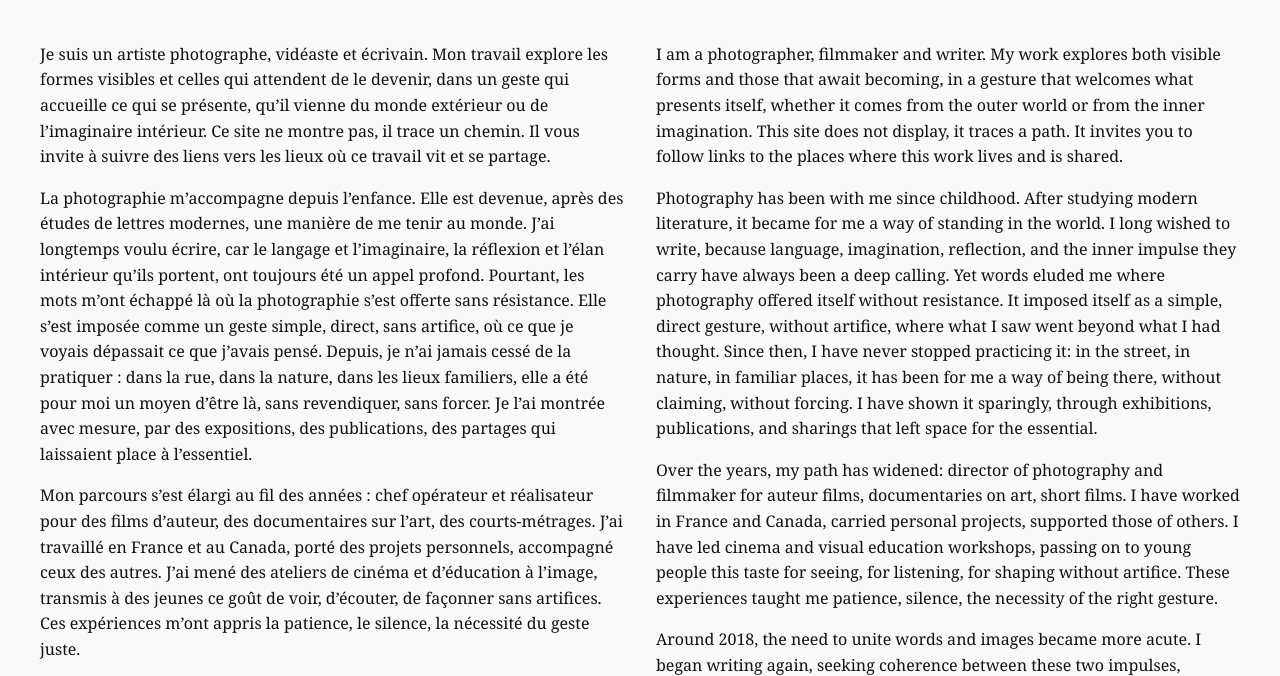
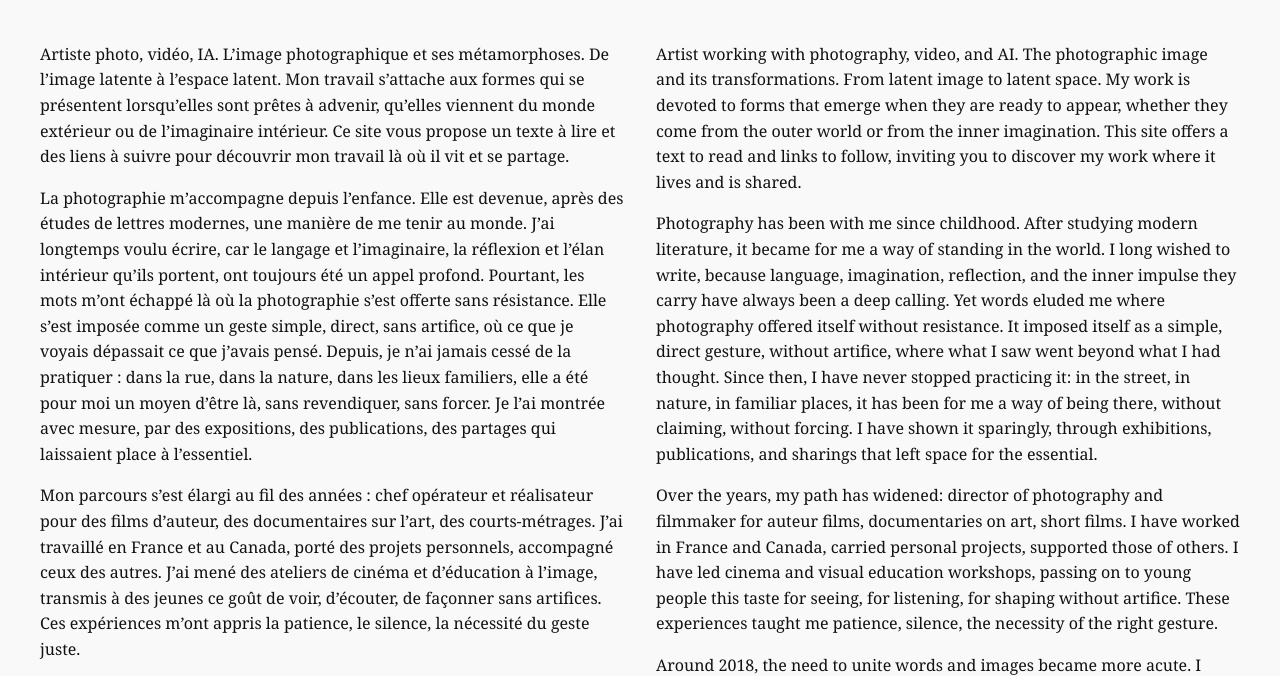
Before and after one commit to alainastruc/alainastruc.com, a plain HTML site: page index.html in a window 1280 px wide. Shown: the part 113-789 px from the top of the page. Drawn offline with Linux system fonts and the light colour scheme.

Commit message:
Update index.html

```diff
--- a/index.html
+++ b/index.html
@@ -39,7 +39,7 @@
 
 <div class="columns">
   <div class="column">
-    <p>Je suis un artiste photographe, vidéaste et écrivain. Mon travail explore les formes visibles et celles qui attendent de le devenir, dans un geste qui accueille ce qui se présente, qu’il vienne du monde extérieur ou de l’imaginaire intérieur. Ce site ne montre pas, il trace un chemin. Il vous invite à suivre des liens vers les lieux où ce travail vit et se partage.</p>
+<p>Artiste photo, vidéo, IA. L’image photographique et ses métamorphoses. De l’image latente à l’espace latent. Mon travail s’attache aux formes qui se présentent lorsqu’elles sont prêtes à advenir, qu’elles viennent du monde extérieur ou de l’imaginaire intérieur. Ce site vous propose un texte à lire et des liens à suivre pour découvrir mon travail là où il vit et se partage.</p>
 
     <p>La photographie m’accompagne depuis l’enfance. Elle est devenue, après des études de lettres modernes, une manière de me tenir au monde. J’ai longtemps voulu écrire, car le langage et l’imaginaire, la réflexion et l’élan intérieur qu’ils portent, ont toujours été un appel profond. Pourtant, les mots m’ont échappé là où la photographie s’est offerte sans résistance. Elle s’est imposée comme un geste simple, direct, sans artifice, où ce que je voyais dépassait ce que j’avais pensé. Depuis, je n’ai jamais cessé de la pratiquer : dans la rue, dans la nature, dans les lieux familiers, elle a été pour moi un moyen d’être là, sans revendiquer, sans forcer. Je l’ai montrée avec mesure, par des expositions, des publications, des partages qui laissaient place à l’essentiel.</p>
 
@@ -72,7 +72,7 @@
   </div>
 
   <div class="column">
-    <p>I am a photographer, filmmaker and writer. My work explores both visible forms and those that await becoming, in a gesture that welcomes what presents itself, whether it comes from the outer world or from the inner imagination. This site does not display, it traces a path. It invites you to follow links to the places where this work lives and is shared.</p>
+    <p>Artist working with photography, video, and AI. The photographic image and its transformations. From latent image to latent space. My work is devoted to forms that emerge when they are ready to appear, whether they come from the outer world or from the inner imagination. This site offers a text to read and links to follow, inviting you to discover my work where it lives and is shared.</p>
 
     <p>Photography has been with me since childhood. After studying modern literature, it became for me a way of standing in the world. I long wished to write, because language, imagination, reflection, and the inner impulse they carry have always been a deep calling. Yet words eluded me where photography offered itself without resistance. It imposed itself as a simple, direct gesture, without artifice, where what I saw went beyond what I had thought. Since then, I have never stopped practicing it: in the street, in nature, in familiar places, it has been for me a way of being there, without claiming, without forcing. I have shown it sparingly, through exhibitions, publications, and sharings that left space for the essential.</p>
 
```
